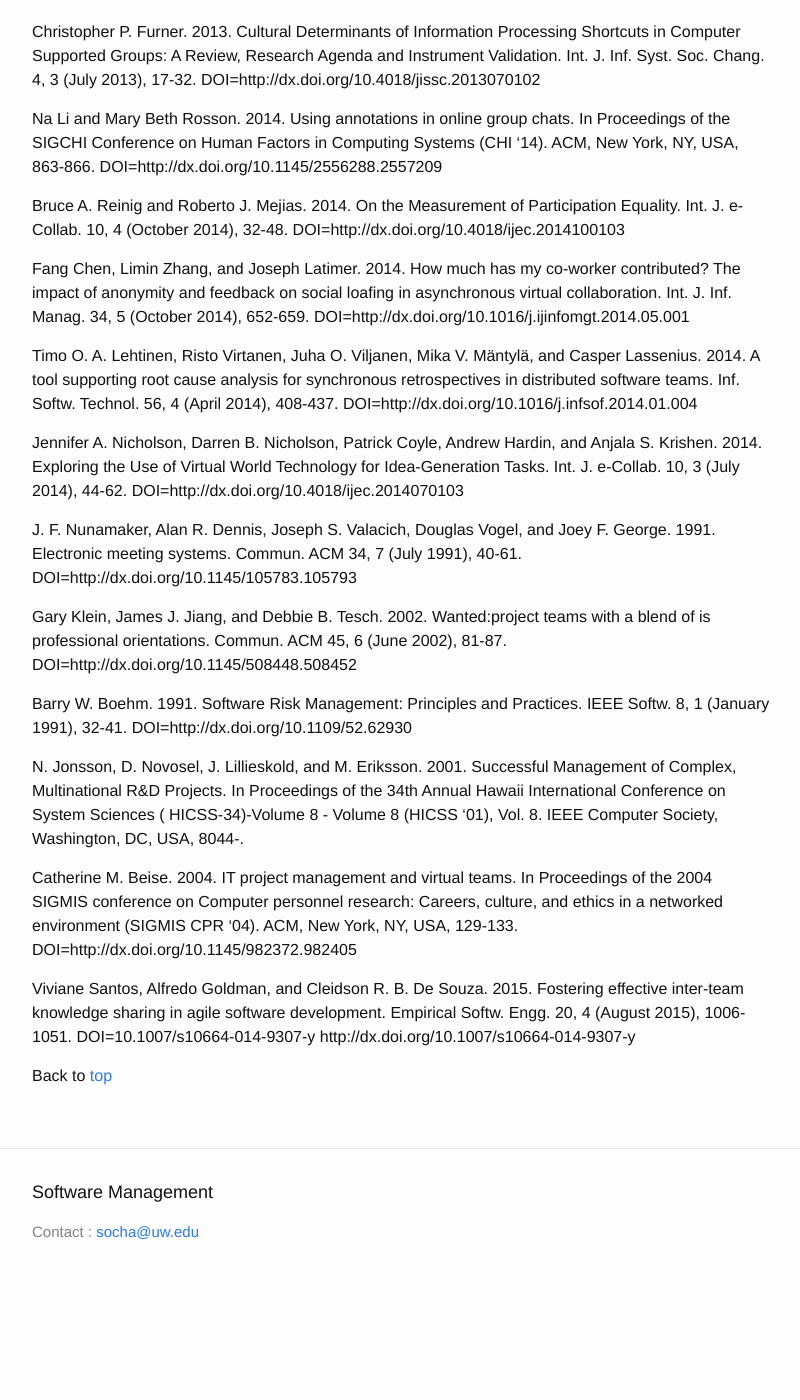
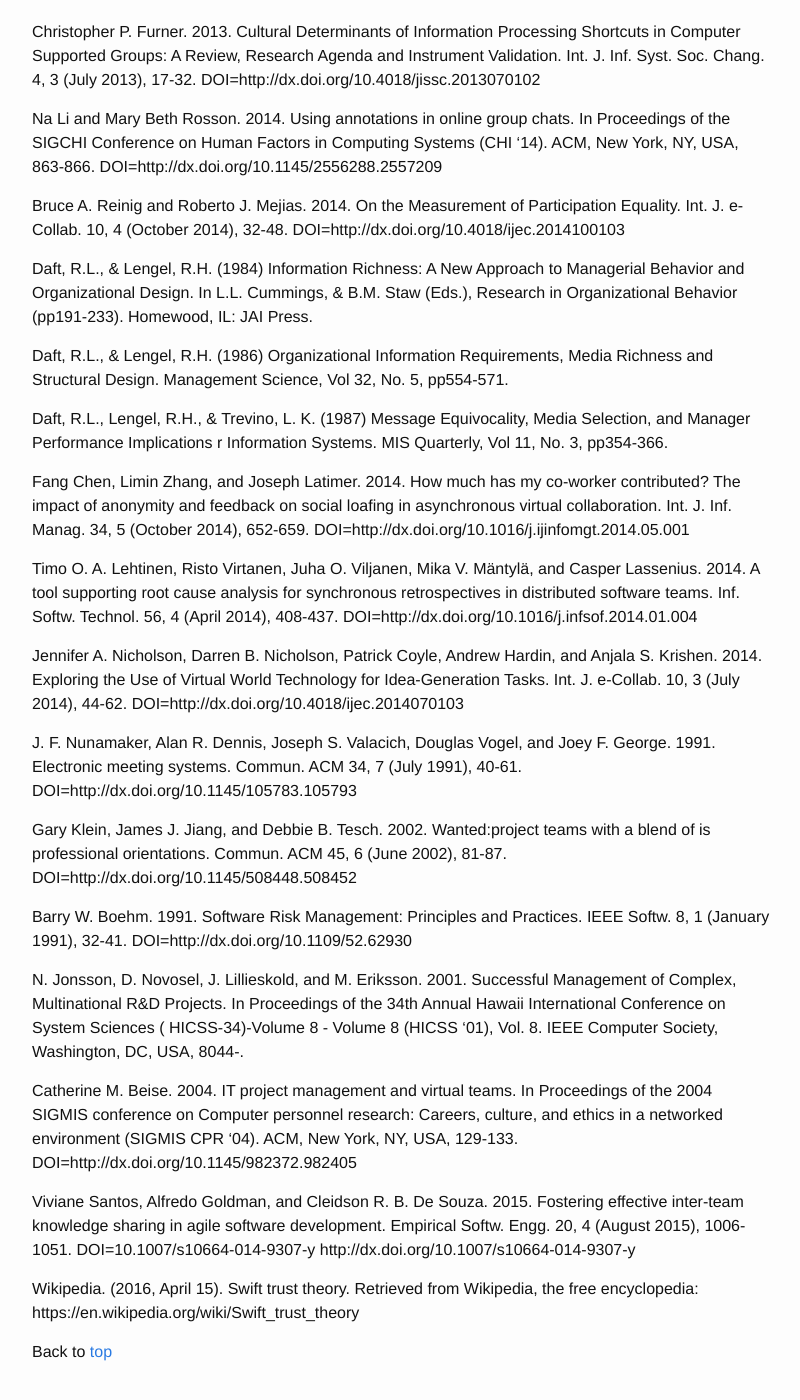
Before and after one commit to css566/css566.github.io, a Jekyll site: the page built from _posts/2016-05-10-Managing_Distributed_Teams.md, in a window 1280 px wide and 1400 px high, scrolled down 5592 px. Shown: the whole window, without its empty margins (238-1038 px from the left). Built offline with Jekyll 4.4.1, drawn with Linux system fonts in a browser that asks for light colours; comment, search, counter and statistics services are not loaded; before the commit the page ends 6896 px from its top, so only the background shows below that.

Commit message:
Update 2016-05-10-Managing_Distributed_Teams.md
Adding References for swift trust and MRT

```diff
--- a/_posts/2016-05-10-Managing_Distributed_Teams.md
+++ b/_posts/2016-05-10-Managing_Distributed_Teams.md
@@ -132,6 +132,12 @@
 
 Bruce A. Reinig and Roberto J. Mejias. 2014. On the Measurement of Participation Equality. Int. J. e-Collab. 10, 4 (October 2014), 32-48. DOI=http://dx.doi.org/10.4018/ijec.2014100103
 
+Daft, R.L., & Lengel, R.H. (1984) Information Richness: A New Approach to Managerial Behavior and Organizational Design. In L.L. Cummings, & B.M. Staw (Eds.), Research in Organizational Behavior (pp191-233). Homewood, IL: JAI Press.
+
+Daft, R.L., & Lengel, R.H. (1986) Organizational Information Requirements, Media Richness and Structural Design. Management Science, Vol 32, No. 5, pp554-571.
+
+Daft, R.L., Lengel, R.H., & Trevino, L. K. (1987) Message Equivocality, Media Selection, and Manager Performance Implications r Information Systems. MIS Quarterly, Vol 11, No. 3, pp354-366.
+
 Fang Chen, Limin Zhang, and Joseph Latimer. 2014. How much has my co-worker contributed? The impact of anonymity and feedback on social loafing in asynchronous virtual collaboration. Int. J. Inf. Manag. 34, 5 (October 2014), 652-659. DOI=http://dx.doi.org/10.1016/j.ijinfomgt.2014.05.001
 
 Timo O. A. Lehtinen, Risto Virtanen, Juha O. Viljanen, Mika V. Mäntylä, and Casper Lassenius. 2014. A tool supporting root cause analysis for synchronous retrospectives in distributed software teams. Inf. Softw. Technol. 56, 4 (April 2014), 408-437. DOI=http://dx.doi.org/10.1016/j.infsof.2014.01.004
@@ -150,4 +156,8 @@
 
 Viviane Santos, Alfredo Goldman, and Cleidson R. B. De Souza. 2015. Fostering effective inter-team knowledge sharing in agile software development. Empirical Softw. Engg. 20, 4 (August 2015), 1006-1051. DOI=10.1007/s10664-014-9307-y http://dx.doi.org/10.1007/s10664-014-9307-y
 
+Wikipedia. (2016, April 15). Swift trust theory. Retrieved from Wikipedia, the free encyclopedia: https://en.wikipedia.org/wiki/Swift_trust_theory
+
+
+
 Back to <a href="#content">top</a>
```
